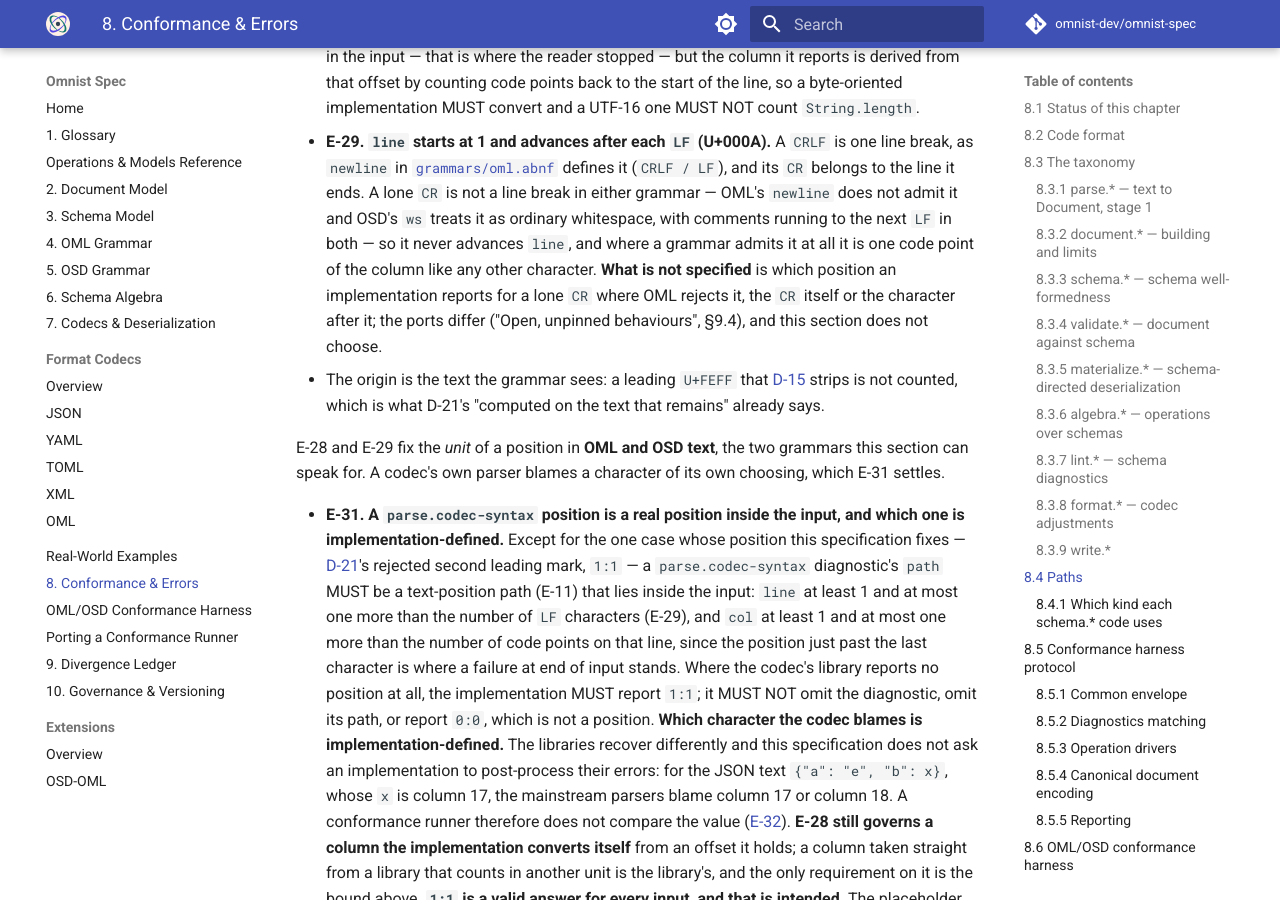
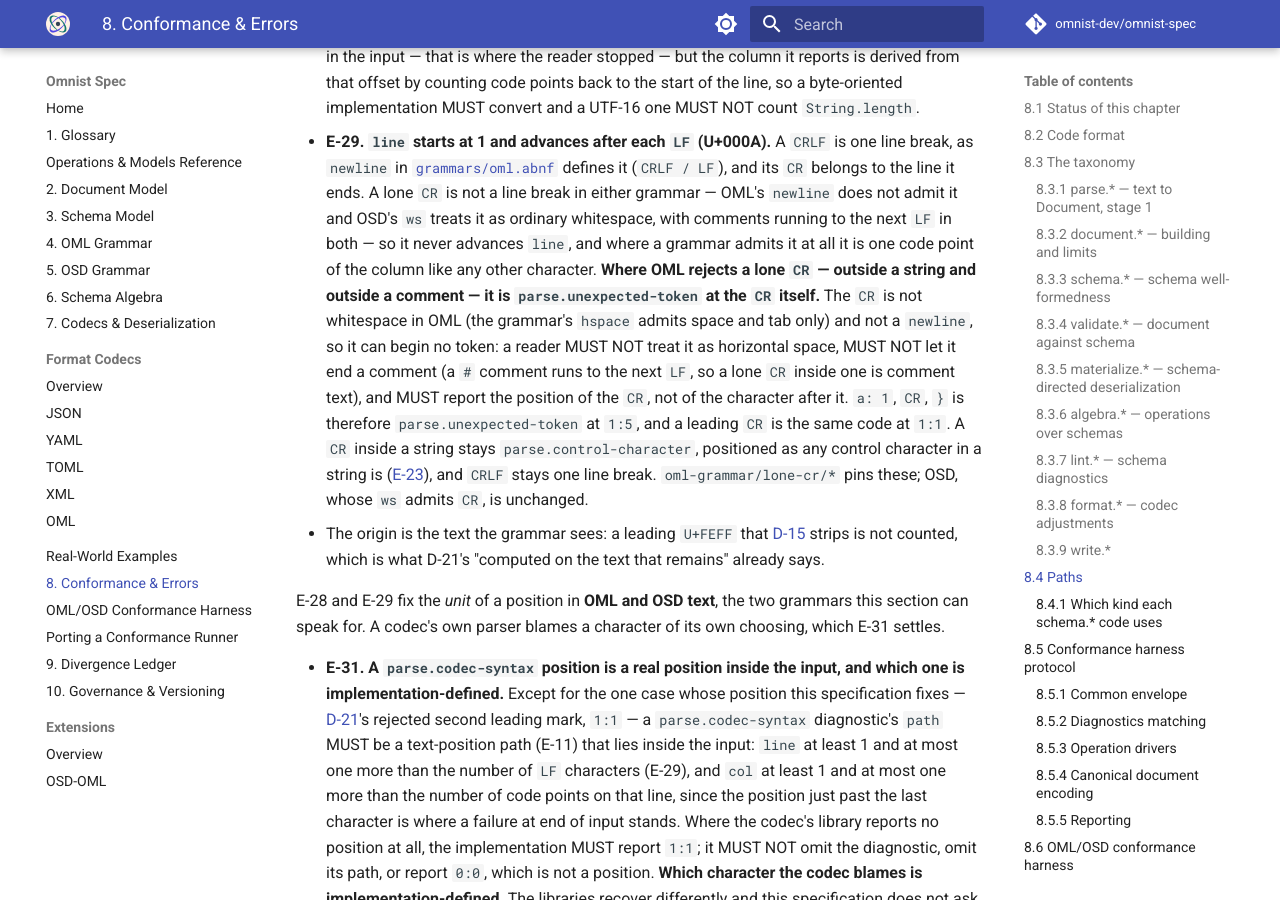
Before and after one commit to omnist-dev/omnist-spec, an MkDocs documentation site: the page built from docs/08-conformance-and-errors.md, in a window 1280 px wide and 900 px high, scrolled down 15055 px. Built offline with MkDocs 1.6.1 and Material for MkDocs 9.7.7, drawn with Linux system fonts in a browser that asks for light colours; comment, search, counter and statistics services are not loaded.

Commit message:
E-29: a lone CR is parse.unexpected-token at the CR (#156)
Co-Authored-By: Claude Sonnet 5.5 <noreply@anthropic.com>

```diff
--- a/docs/08-conformance-and-errors.md
+++ b/docs/08-conformance-and-errors.md
@@ -587,10 +587,18 @@ Document path to descend into. The format is `line:col`, both 1-based:
   `CR` is not a line break in either grammar — OML's `newline` does not admit it
   and OSD's `ws` treats it as ordinary whitespace, with comments running to the
   next `LF` in both — so it never advances `line`, and where a grammar admits it
-  at all it is one code point of the column like any other character. **What
-  is not specified** is which position an implementation reports for a lone
-  `CR` where OML rejects it, the `CR` itself or the character after it; the
-  ports differ ("Open, unpinned behaviours", §9.4), and this section does not choose.
+  at all it is one code point of the column like any other character.
+  **Where OML rejects a lone `CR` — outside a string and outside a comment — it
+  is `parse.unexpected-token` at the `CR` itself.** The `CR` is not whitespace
+  in OML (the grammar's `hspace` admits space and tab only) and not a `newline`, so
+  it can begin no token: a reader MUST NOT treat it as horizontal space, MUST
+  NOT let it end a comment (a `#` comment runs to the next `LF`, so a lone `CR`
+  inside one is comment text), and MUST report the position of the `CR`, not of
+  the character after it. `a: 1`, `CR`, `}` is therefore `parse.unexpected-token`
+  at `1:5`, and a leading `CR` is the same code at `1:1`. A `CR` inside a string
+  stays `parse.control-character`, positioned as any control character in a
+  string is ([E-23](#84-paths)), and `CRLF` stays one line break.
+  `oml-grammar/lone-cr/*` pins these; OSD, whose `ws` admits `CR`, is unchanged.
 - The origin is the text the grammar sees: a leading `U+FEFF` that
   [D-15](02-document-model.md#25-encoding) strips is not counted, which is what
   D-21's "computed on the text that remains" already says.
```
Also changed, not shown: 2 other files.
